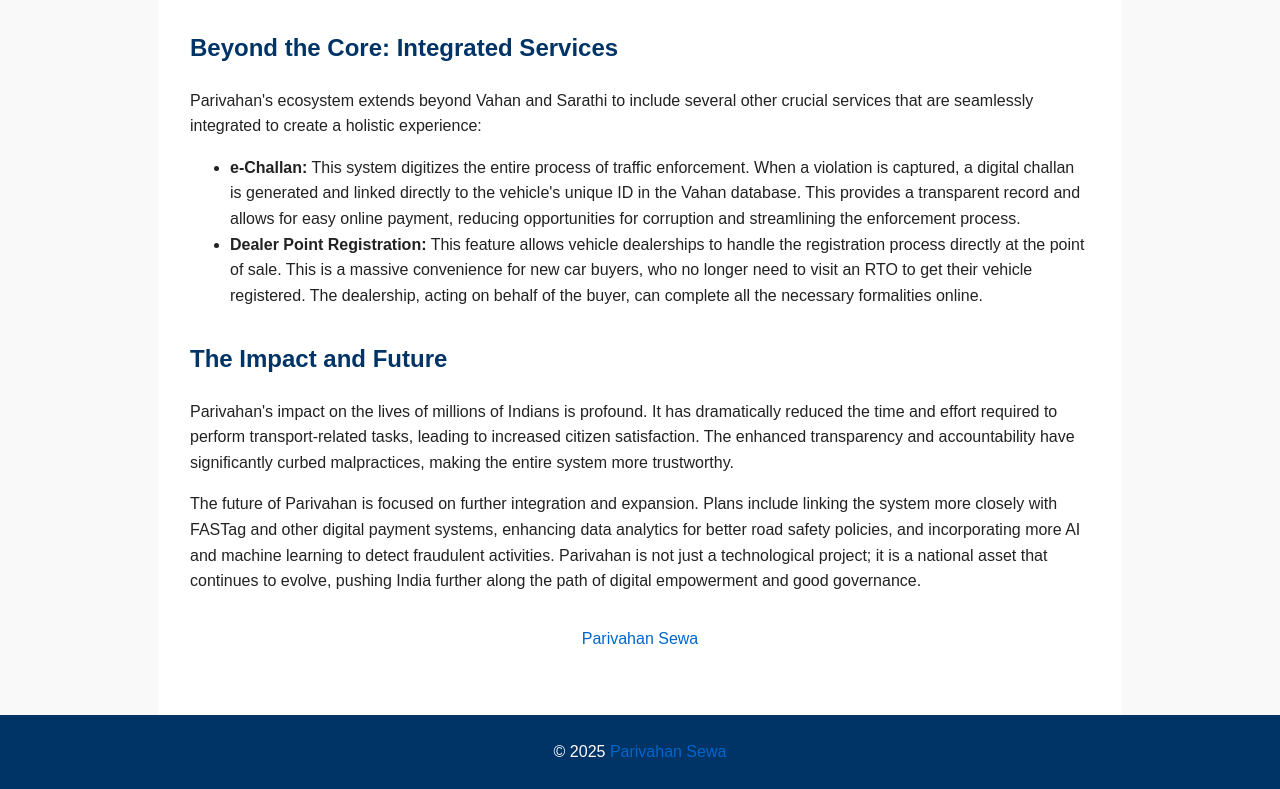
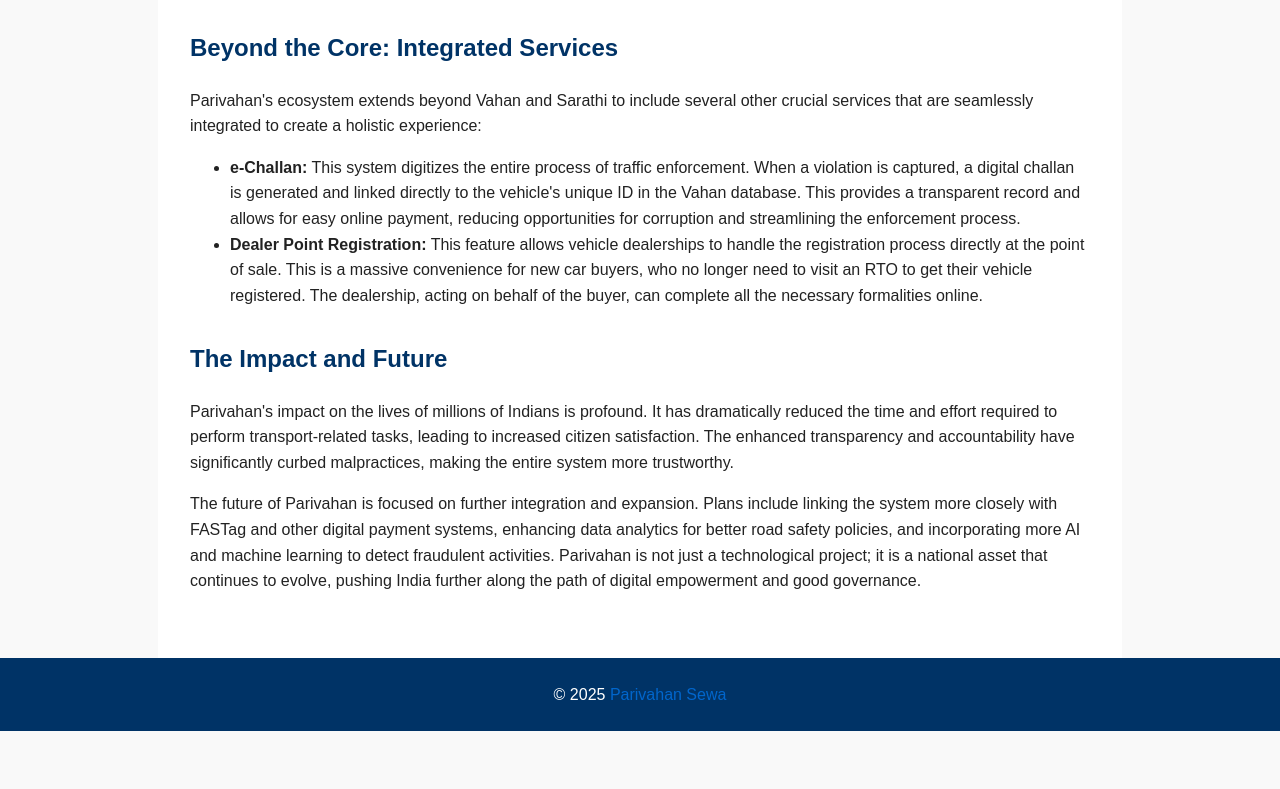
Before and after one commit to parivahan-sewa/Parivahan, a plain HTML site: page index.html in a window 1280 px wide. Shown: the part 1454-2243 px from the top of the page. After the commit the page ends 2185 px from the top, so only its background shows below. Drawn offline with Linux system fonts and the light colour scheme.

Commit message:
Update index.html

```diff
--- a/index.html
+++ b/index.html
@@ -115,9 +115,6 @@
       <p>The future of Parivahan is focused on further integration and expansion. Plans include linking the system more closely with FASTag and other digital payment systems, enhancing data analytics for better road safety policies, and incorporating more AI and machine learning to detect fraudulent activities. Parivahan is not just a technological project; it is a national asset that continues to evolve, pushing India further along the path of digital empowerment and good governance.</p>
     </section>
 
-    <section style="text-align:center;">
-      <a href="https://parivahansewa.app/" target="_blank">Parivahan Sewa</a>
-    </section>
   </main>
 
   <footer>
```
